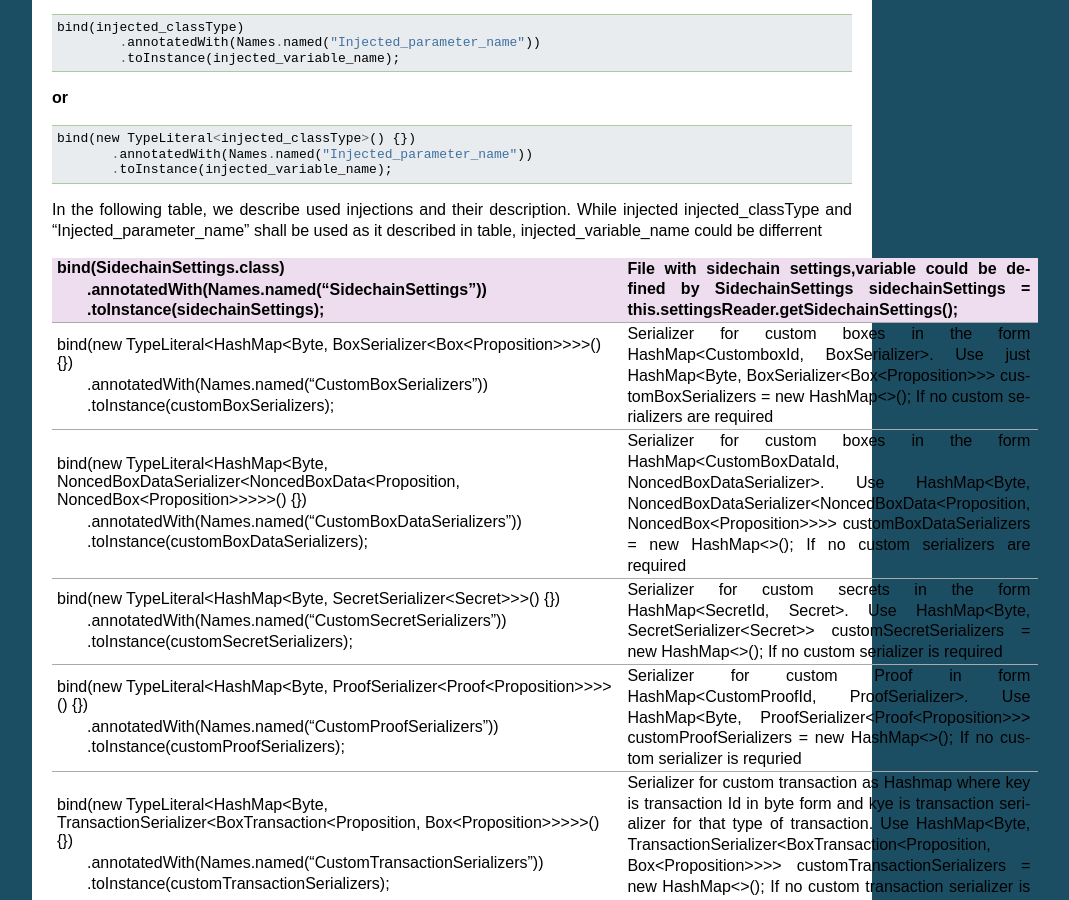
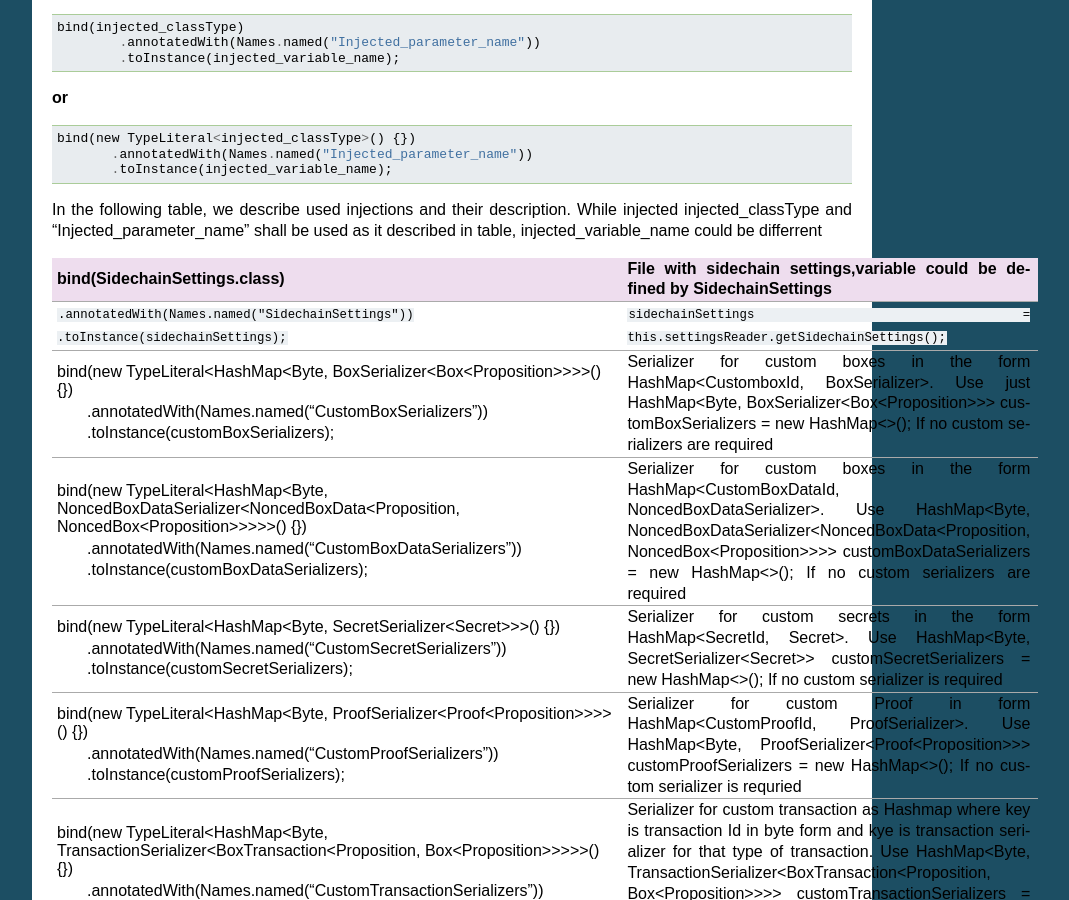
Before and after one commit to megaluck/documentation, a Sphinx documentation site: the page built from docs/introduction/06-Base-App.rst, in a window 1280 px wide and 900 px high, scrolled down 3995 px. Shown: the whole window, without its empty margins (198-1267 px from the left). Built offline with Sphinx 7.4.7, drawn with Linux system fonts in a browser that asks for light colours.

```diff
--- a/docs/introduction/06-Base-App.rst
+++ b/docs/introduction/06-Base-App.rst
@@ -206,10 +206,12 @@ In the following table, we describe used injections and their description. While
 injected_variable_name could be differrent
 
 +------------------------------------------------------------------------------------------------------------------------+-----------------------------------------------------------------------------------------------------------------------------------------------------------------------------------------------------------------------------------------------------------------------------------------------+
-| bind(SidechainSettings.class)                                                                                          | File with sidechain settings,variable could be defined by SidechainSettings sidechainSettings = this.settingsReader.getSidechainSettings();                                                                                                                                                   |
-|        .annotatedWith(Names.named("SidechainSettings"))                                                                |                                                                                                                                                                                                                                                                                               |
-|        .toInstance(sidechainSettings);                                                                                 |                                                                                                                                                                                                                                                                                               |
+| bind(SidechainSettings.class)                                                                                          | File with sidechain settings,variable could be defined by SidechainSettings                                                                                                                                                                                                                   |
 +========================================================================================================================+===============================================================================================================================================================================================================================================================================================+
+|                                                                                                                        | ``sidechainSettings = this.settingsReader.getSidechainSettings();``                                                                                                                                                                                                                           |
+|        ``.annotatedWith(Names.named("SidechainSettings"))                                                              |                                                                                                                                                                                                                                                                                               |
+|        .toInstance(sidechainSettings);``                                                                               |                                                                                                                                                                                                                                                                                               |
++------------------------------------------------------------------------------------------------------------------------+-----------------------------------------------------------------------------------------------------------------------------------------------------------------------------------------------------------------------------------------------------------------------------------------------+
 | bind(new TypeLiteral<HashMap<Byte, BoxSerializer<Box<Proposition>>>>() {})                                             | Serializer for custom boxes in the form HashMap<CustomboxId, BoxSerializer>. Use just HashMap<Byte, BoxSerializer<Box<Proposition>>> customBoxSerializers = new HashMap<>();                                                                                                                  |
 |        .annotatedWith(Names.named("CustomBoxSerializers"))                                                             | If no custom serializers are required                                                                                                                                                                                                                                                         |
 |        .toInstance(customBoxSerializers);                                                                              |                                                                                                                                                                                                                                                                                               |
@@ -275,7 +277,6 @@ injected_variable_name could be differrent
 |        .toInstance(rejectedApiPaths);                                                                                  |                                                                                                                                                                                                                                                                                               |
 +------------------------------------------------------------------------------------------------------------------------+-----------------------------------------------------------------------------------------------------------------------------------------------------------------------------------------------------------------------------------------------------------------------------------------------+
 
-
 We can split SidechainApp arguments into 4 groups:
 	1. Settings
 		* The instance of SidechainSettings is retrieved by custom application via SettingsReader as was described above.
```
